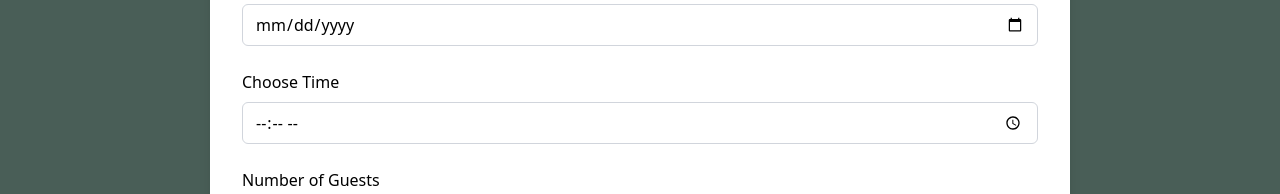
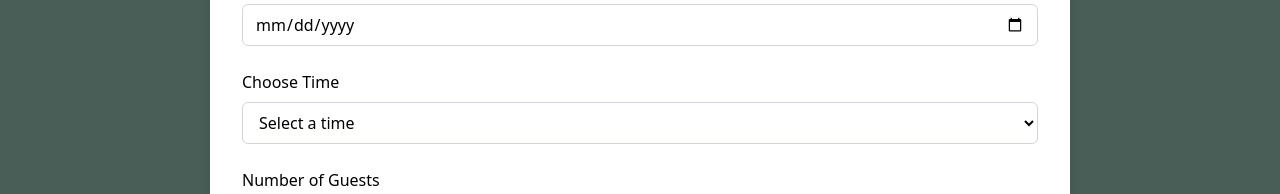
Before and after one commit to alpertanrikulu/Little-Lemon, a React (Vite) app: page /booking in a window 1280 px wide. Both pictures are taken after typing "Sample", "Sample", "name@example.com" into the empty fields and a click on the button "Continue". Shown: the part 400-594 px from the top of the page. Built offline with nearby package versions, Linux system fonts and the light colour scheme; a web font is replaced by a local one.

Commit message:
bookin time selection comes from API

```diff
--- a/index.html
+++ b/index.html
@@ -13,5 +13,7 @@
   <body>
     <div id="root"></div>
     <script type="module" src="/src/main.tsx"></script>
+    <script src="/api.js"></script>
+    <!-- <script src="https://raw.githubusercontent.com/courseraap/capstone/main/api.js"></script> -->
   </body>
 </html>
--- /dev/null
+++ b/public/api.js
@@ -0,0 +1,26 @@
+const seededRandom = function (seed) {
+    var m = 2**35 - 31;
+    var a = 185852;
+    var s = seed % m;
+    return function () {
+        return (s = s * a % m) / m;
+    };
+}
+
+const fetchAPI = function(date) {
+    let result = [];
+    let random = seededRandom(date.getDate());
+
+    for(let i = 17; i <= 23; i++) {
+        if(random() < 0.5) {
+            result.push(i + ':00');
+        }
+        if(random() < 0.5) {
+            result.push(i + ':30');
+        }
+    }
+    return result;
+};
+const submitAPI = function(formData) {
+    return true;
+};
--- a/src/components/BookingForm.tsx
+++ b/src/components/BookingForm.tsx
@@ -1,21 +1,18 @@
-import { useState } from "react";
+import { useEffect, useState } from "react";
 import { useFormik } from "formik";
 import * as Yup from "yup";
 
 const BookingForm = () => {
   const [step, setStep] = useState("1");
+  const [availableTimes, setAvailableTimes] = useState<string[]>([]);
 
-  const formik = useFormik({
-    initialValues: {
-      firstName: "",
-      lastName: "",
-      email: "",
-      date: "",
-      time: "",
-      guest: "",
-      occasion: "",
-    },
-    validationSchema: Yup.object({
+  useEffect(() => {
+    const times = fetchAPI(new Date());
+    setAvailableTimes(times);
+  }, []);
+
+  const getValidationSchema = (availableTimes: string[]) =>
+    Yup.object({
       firstName: Yup.string()
         .max(15, "Must be 15 characters or less")
         .required("Required"),
@@ -28,30 +25,41 @@ const BookingForm = () => {
         .required("Please choose a date"),
       time: Yup.string()
         .required("Please choose a time")
-        .test(
-          "is-valid-time",
-          "Time must be between 11:30 and 21:00",
-          (value) => {
-            if (!value) return false;
-            const [hours, minutes] = value.split(":").map(Number);
-            const totalMinutes = hours * 60 + minutes;
-
-            const minMinutes = 11 * 60 + 30; // 11:30
-            const maxMinutes = 21 * 60; // 21:00
-
-            return totalMinutes >= minMinutes && totalMinutes <= maxMinutes;
-          }
-        ),
+        .test("is-valid-time", "Invalid time selected", (value) => {
+          if (!value) return false;
+          return availableTimes.includes(value);
+        }),
       guest: Yup.number()
         .min(1, "At least 1 guest required")
         .max(20, "Maximum 20 guests allowed")
         .required("Please enter number of guests"),
       occasion: Yup.string()
-        .oneOf(["birthday", "anniversary", "engagement", "other"], "Invalid occasion")
+        .oneOf(
+          ["birthday", "anniversary", "engagement", "other"],
+          "Invalid occasion"
+        )
         .required("Please select an occasion"),
-    }),
-    onSubmit: () => {
-      setStep("3");
+    });
+
+  const formik = useFormik({
+    initialValues: {
+      firstName: "",
+      lastName: "",
+      email: "",
+      date: "",
+      time: "",
+      guest: "",
+      occasion: "",
+    },
+    validationSchema: getValidationSchema(availableTimes),
+    enableReinitialize: true,
+    onSubmit: (values) => {
+      const success = submitAPI(values); // submitAPI çağrısı
+      if (success) {
+        setStep("3"); // Success ekranı
+      } else {
+        alert("Submission failed. Please try again.");
+      }
     },
   });
 
@@ -163,15 +171,21 @@ const BookingForm = () => {
               <label htmlFor="time" className="mb-2 font-medium">
                 Choose Time
               </label>
-              <input
+              <select
                 id="time"
                 name="time"
-                type="time"
                 onChange={formik.handleChange}
                 onBlur={formik.handleBlur}
                 value={formik.values.time}
                 className="border border-gray-300 rounded-md px-3 py-2 focus:outline-none focus:ring-2 focus:ring-lemongreen"
-              />
+              >
+                <option value="">Select a time</option>
+                {availableTimes.map((time) => (
+                  <option key={time} value={time}>
+                    {time}
+                  </option>
+                ))}
+              </select>
               {formik.touched.time && formik.errors.time ? (
                 <span className="text-red-600 text-sm mt-1">
                   {formik.errors.time}
@@ -266,7 +280,11 @@ const BookingForm = () => {
               </div>
 
               {/* Success Message */}
-              <h3 role="heading" data-testid="submit-success" className="text-2xl font-semibold mb-2">
+              <h3
+                role="heading"
+                data-testid="submit-success"
+                className="text-2xl font-semibold mb-2"
+              >
                 Reservation Confirmed!
               </h3>
               <p className="text-gray-700 mb-6">
```
Also changed, not shown: 1 other file (tests, documents, lock files or other folders).
